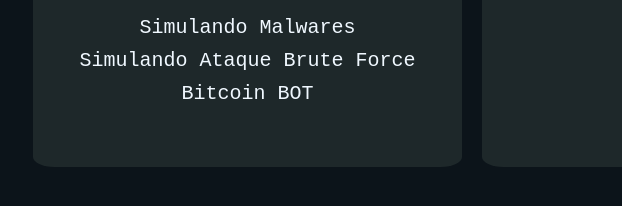
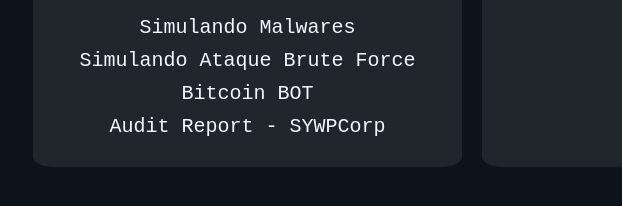
Before and after one commit to JeanRiqueumi/-usr-portfolio, a plain HTML site: page index.html in a window 1280 px wide. Shown: the part 524-730 px from the top of the page, 168-790 px from the left. Drawn offline with Linux system fonts and the light colour scheme; a script that the page names is missing.

Commit message:
Novo projeto alteração

```diff
--- a/index.html
+++ b/index.html
@@ -93,6 +93,11 @@
                             Bitcoin BOT
                         </a>
                     </li>
+                    <li>
+                        <a href="https://github.com/JeanRiqueumi/CyberSecurity-Audit-Report-SYWPCorp/tree/main">
+                            Audit Report - SYWPCorp
+                        </a>
+                    </li>
                 </ul>
             </div><!--container-projetos-->
 
```
Also changed, not shown: 1 other file.
